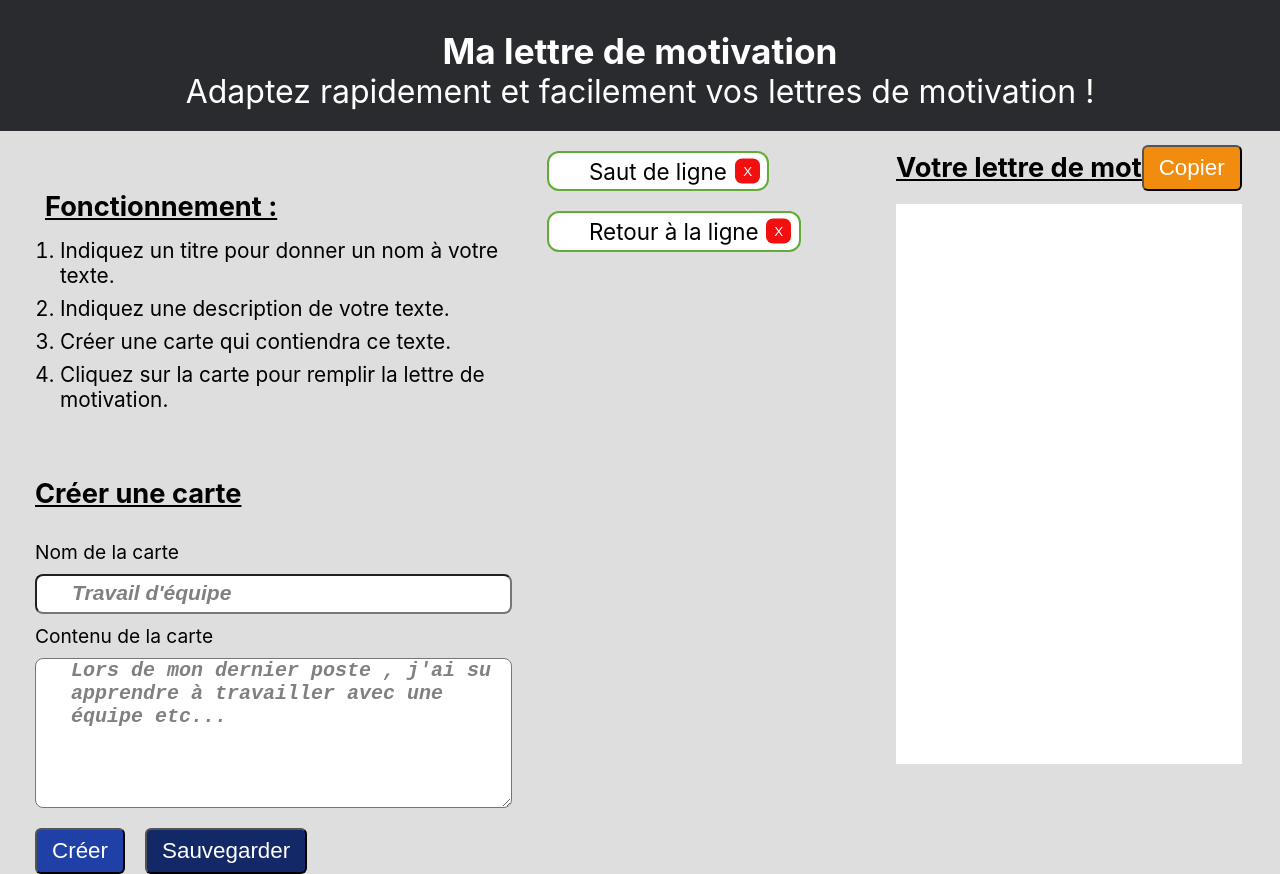
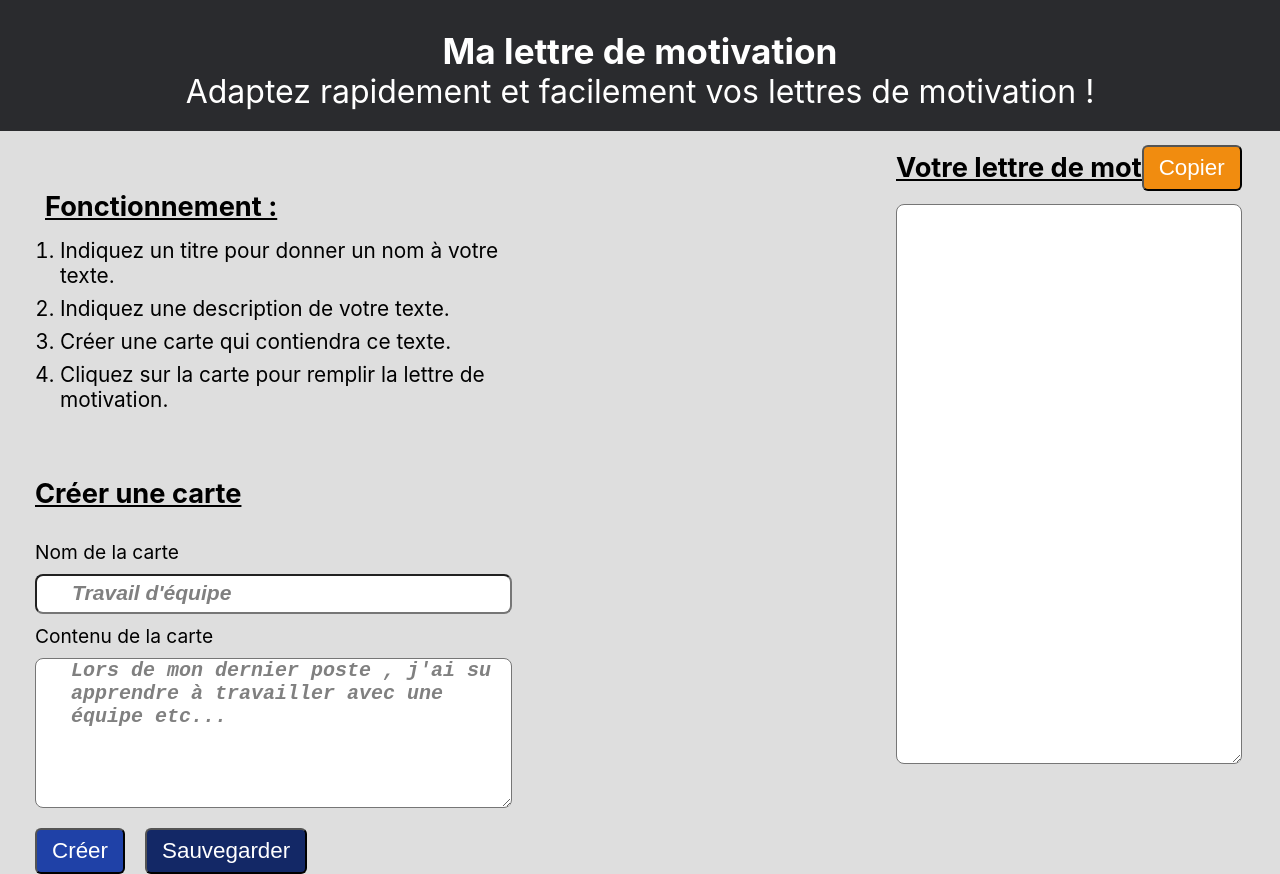
Before and after one commit to Chris5477/cover-letter, a React (Create React App) app: page / in a window 1280 px wide. Built offline with nearby package versions, Linux system fonts and the light colour scheme.

Commit message:
fix bug lines breaks when copying cover letter and change article by textarea in CoverLetter.js

```diff
--- a/src/App.js
+++ b/src/App.js
@@ -5,10 +5,9 @@ import { useState } from "react";
 import Card from "./components/Card";
 import CoverLetter from "./components/CoverLetter";
 import Working from "./components/Working";
-import { cards } from "./utils/data/cards";
 
 function App() {
-	let getData = cards;
+	let getData = [];
 	const dataStorage = JSON.parse(localStorage.getItem("Cards"));
 
 	if (dataStorage) {
@@ -16,7 +15,7 @@ function App() {
 	}
 
 	const [data, setData] = useState(getData);
-	const [contentLetter, setContentLetter] = useState([]);
+	const [contentLetter, setContentLetter] = useState("");
 
 	return (
 		<div className="App">
--- a/src/components/CoverLetter.js
+++ b/src/components/CoverLetter.js
@@ -3,14 +3,14 @@ import Button from "./Button";
 import { copyCoverLetter } from "../utils/functions/copyCoverLetter";
 
 const CoverLetter = ({ content }) => {
-	useEffect(() => (document.querySelector(".contentLetter").innerHTML += content), [content]);
+	useEffect(() => {
+		document.querySelector(".contentLetter").value += content;
+	}, [content]);
 
 	return (
 		<section className="cover-letter">
 			<h2>Votre lettre de motivation</h2>
-			<article className="example-cover-letter">
-				<p className="contentLetter"></p>
-			</article>
+			<textarea className="contentLetter"></textarea>
 			<Button handleClick={copyCoverLetter} cssClass={"copy-btn"} content="Copier" />
 		</section>
 	);
--- a/src/sass/layout/_cover-letter.scss
+++ b/src/sass/layout/_cover-letter.scss
@@ -8,11 +8,10 @@
 		text-decoration: underline;
 	}
 
-	.example-cover-letter {
+	.contentLetter {
 		@include sizeContainer(90%, 70vh);
 		background-color: #fff;
 		word-wrap: break-word;
-		text-align: justify;
 		padding: 40px;
 	}
 }
--- a/src/utils/data/cards.js
+++ /dev/null
@@ -1,10 +0,0 @@
-export const cards = [
-	{
-		name: "Saut de ligne",
-		description: "<br /><br />",
-	},
-	{
-		name: "Retour à la ligne",
-		description: "<br />",
-	},
-];
--- a/src/utils/functions/copyCoverLetter.js
+++ b/src/utils/functions/copyCoverLetter.js
@@ -1,5 +1,5 @@
 export const copyCoverLetter = (e) => {
-	const element = document.querySelector(".contentLetter").textContent;
+	const element = document.querySelector(".contentLetter").value;
 	e.preventDefault();
 	navigator.clipboard
 		.writeText(element)
```
Also changed, not shown: src/App.css (+1 -1 lines), public/index.html (line endings or trailing spaces), 1 other file (tests, documents, lock files or other folders).
